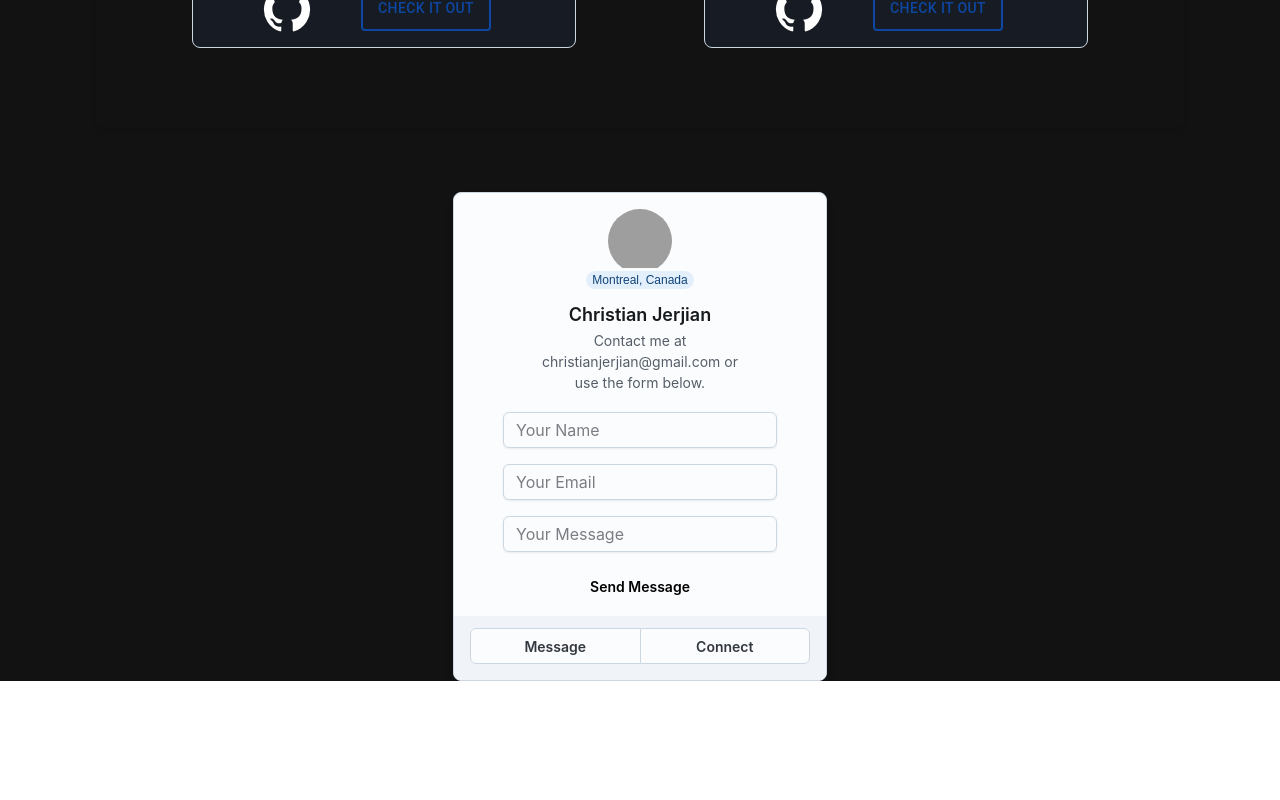
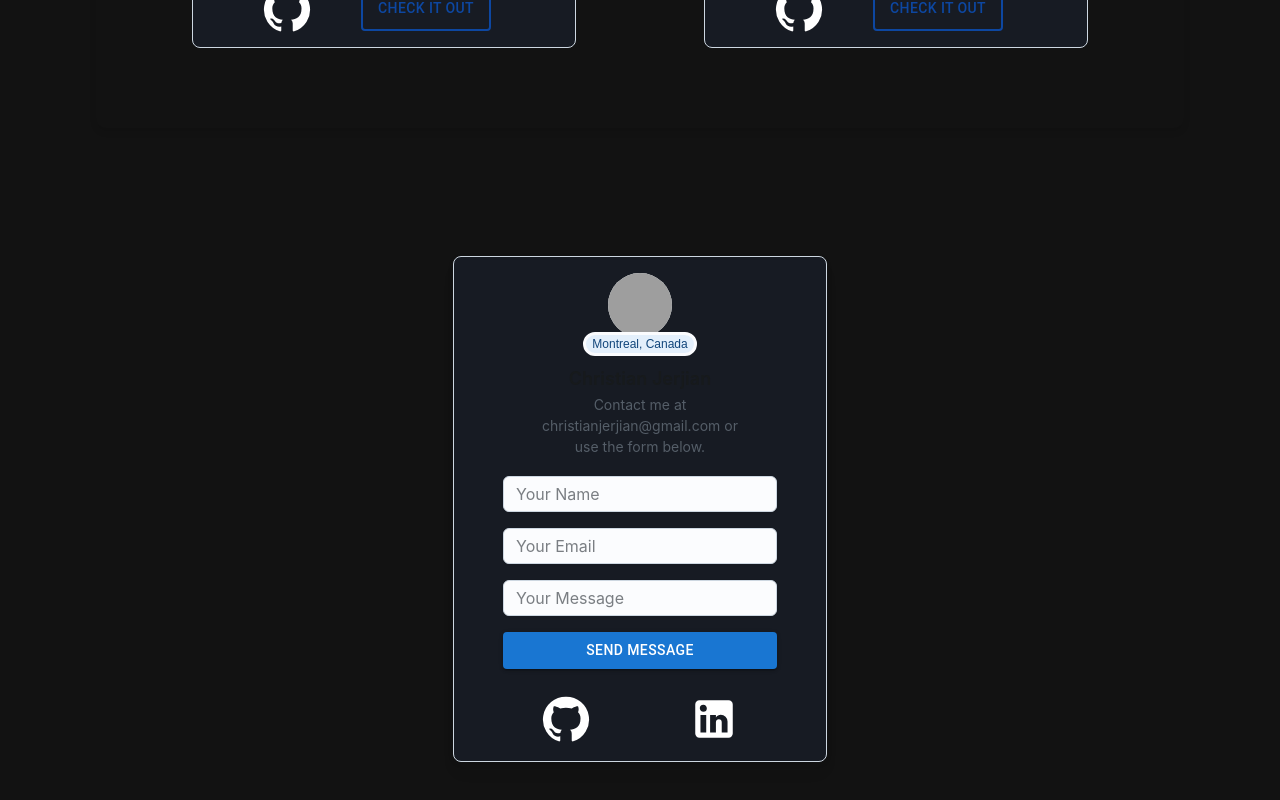
Before and after one commit to Jerjian/personal-website-2024, a React (Create React App) app: page / in a window 1280 px wide. Shown: the part 1331-2131 px from the top of the page. Before the commit the page ends 2012 px from the top, so only its background shows below. Built offline with nearby package versions, Linux system fonts and the light colour scheme; grey boxes are pictures that could not be loaded.

Commit message:
Contact-Form final

```diff
--- a/src/components/contact/ContactForm.css
+++ b/src/components/contact/ContactForm.css
@@ -1,4 +1,15 @@
-.bio {
+.contact-form{
   box-shadow: 0 4px 6px rgba(0, 0, 0, 0.1);
-  margin: 4rem;
+  background-color: var(--card-background-color) !important;
+  padding: 1rem !important;
+  min-width: 300px;
+  padding: 2rem;
+  margin: 4rem auto;
+
 }
+.card-actions{
+  display: flex;
+  justify-content: center;
+  gap: 8rem !important;
+  margin:1rem ;
+}
--- a/src/components/contact/ContactForm.js
+++ b/src/components/contact/ContactForm.js
@@ -1,7 +1,7 @@
 import Avatar from "@mui/joy/Avatar";
 import Chip from "@mui/joy/Chip";
 import Box from "@mui/joy/Box";
-import Button from "@mui/joy/Button";
+import Button from "@mui/material/Button";
 import Card from "@mui/joy/Card";
 import CardContent from "@mui/joy/CardContent";
 import CardOverflow from "@mui/joy/CardOverflow";
@@ -12,17 +12,27 @@ import Input from "@mui/joy/Input";
 import SvgIcon from "@mui/joy/SvgIcon";
 import ButtonGroup from "@mui/joy/ButtonGroup";
 import { ThemeProvider } from "@mui/material/styles";
+import GitHubIcon from "@mui/icons-material/GitHub";
+import LinkedInIcon from "@mui/icons-material/LinkedIn";
+import Tooltip from "@mui/material/Tooltip";
+
 
 import "./ContactForm.css";
 
 export default function ContactForm({ theme, isThemeToggled }) {
+
+  function handleClick(link) {
+    window.open(link);
+  }
+
   return (
     <Card
+    className="contact-form"
       sx={{
         width: 340,
         maxWidth: "100%",
         boxShadow: "lg",
-      }}
+        }}
     >
       <CardContent sx={{ alignItems: "center", textAlign: "center" }}>
         <Avatar
@@ -57,22 +67,38 @@ export default function ContactForm({ theme, isThemeToggled }) {
           <Input placeholder="Your Name" fullWidth />
           <Input placeholder="Your Email" fullWidth />
           <Input placeholder="Your Message" fullWidth multiline rows={4} />
-          <Button variant="contained" color="primary">
+          <Button variant="contained"
+          sx={{ backgroundColor: isThemeToggled
+            ? theme.palette.primary.dark
+            : theme.palette.primary.main }}>
             Send Message
           </Button>
         </Box>
       </CardContent>
-      <CardOverflow sx={{ bgcolor: "background.level1" }}>
-        <CardActions buttonFlex="1">
-          <ButtonGroup
-            variant="outlined"
-            sx={{ bgcolor: "background.surface" }}
-          >
-            <Button>Message</Button>
-            <Button>Connect</Button>
-          </ButtonGroup>
-        </CardActions>
-      </CardOverflow>
+      <CardActions className="card-actions">
+        <Tooltip title="Open my GitHub">
+          <GitHubIcon
+            onClick={() => handleClick("https://github.com/Jerjian")}
+            sx={{
+              fontSize: 20,
+              color: isThemeToggled ? "#FFFFFF" : "#171515",
+              cursor: "pointer",
+            }}
+          />
+        </Tooltip>
+
+        <Tooltip title="Open my LinkedIn">
+          <LinkedInIcon
+            onClick={() => handleClick("https://www.linkedin.com/in/christianjerjian/")}
+            sx={{
+              fontSize: 20,
+              color: isThemeToggled ? "#FFFFFF" : "#171515",
+              cursor: "pointer",
+            }}
+          />
+        </Tooltip>
+      </CardActions>
+
     </Card>
   );
 }
--- a/src/components/main/ProfileHeader.js
+++ b/src/components/main/ProfileHeader.js
@@ -164,7 +164,6 @@ function StyledButton({
       <ThemeProvider theme={theme}>
         <Button
           variant={variant}
-          color="primary"
           sx={{ ...baseStyles, ...variantStyles }}
         >
           {children}
--- a/src/components/main/Work.css
+++ b/src/components/main/Work.css
@@ -4,7 +4,6 @@
   min-width: 400px;
   margin: 4rem auto;
   padding: 2rem;
-  /* background-color: #f5f5f5; */
   border-radius: 10px;
   box-shadow: 0 4px 6px rgba(0, 0, 0, 0.1);
 }
--- a/src/components/main/Work.js
+++ b/src/components/main/Work.js
@@ -20,9 +20,7 @@ import Carousel from "react-multi-carousel";
 import "react-multi-carousel/lib/styles.css";
 
 export default function Work({ theme, isThemeToggled }) {
-  //   backgroundColor: isThemeToggled
-  // ? theme.palette.primary.dark
-  // : theme.palette.primary.main,
+
 
   const [projects, setProjects] = useState(projectsData);
   const projectsCards = projects.map((project) => (
```
